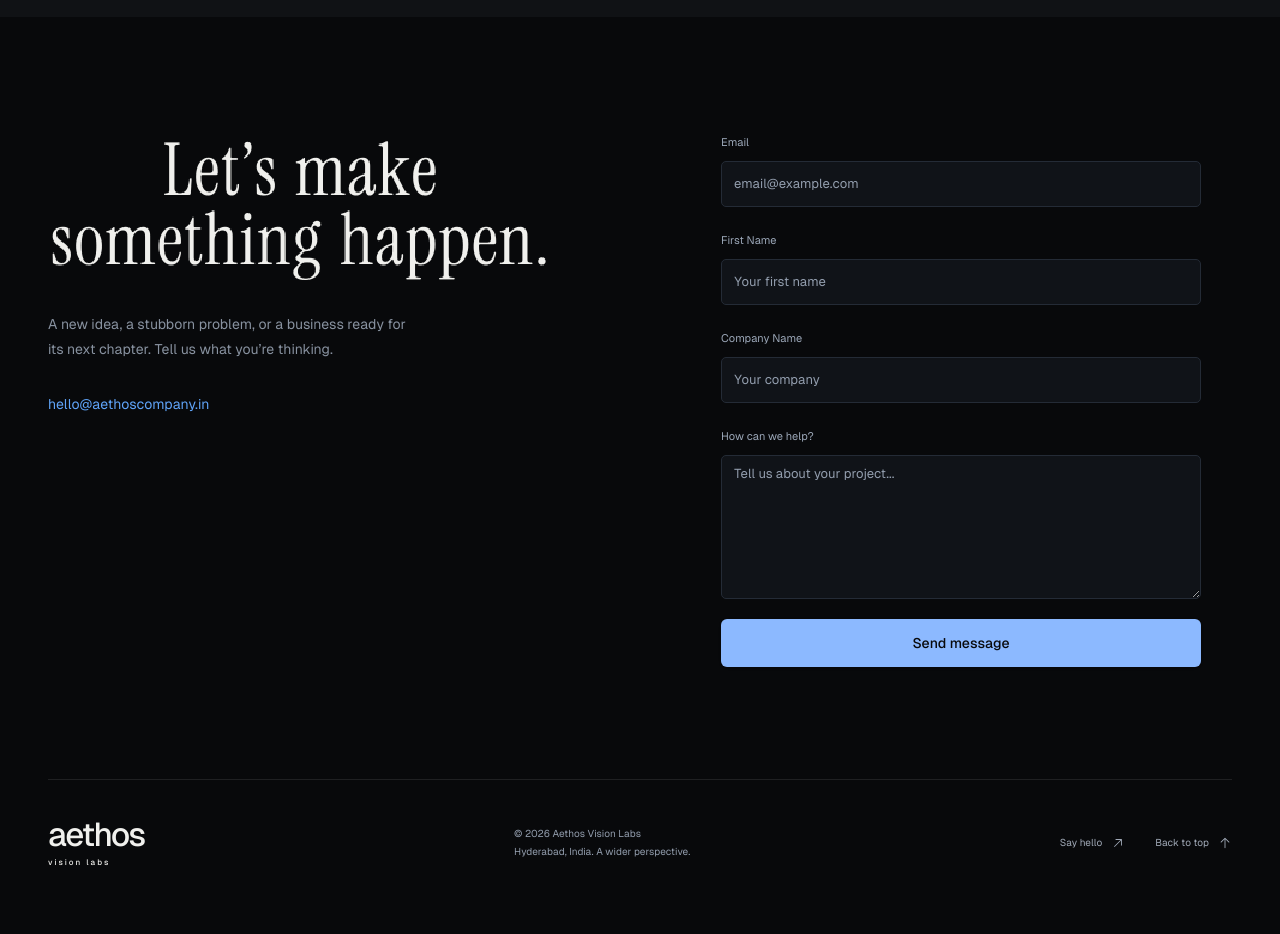
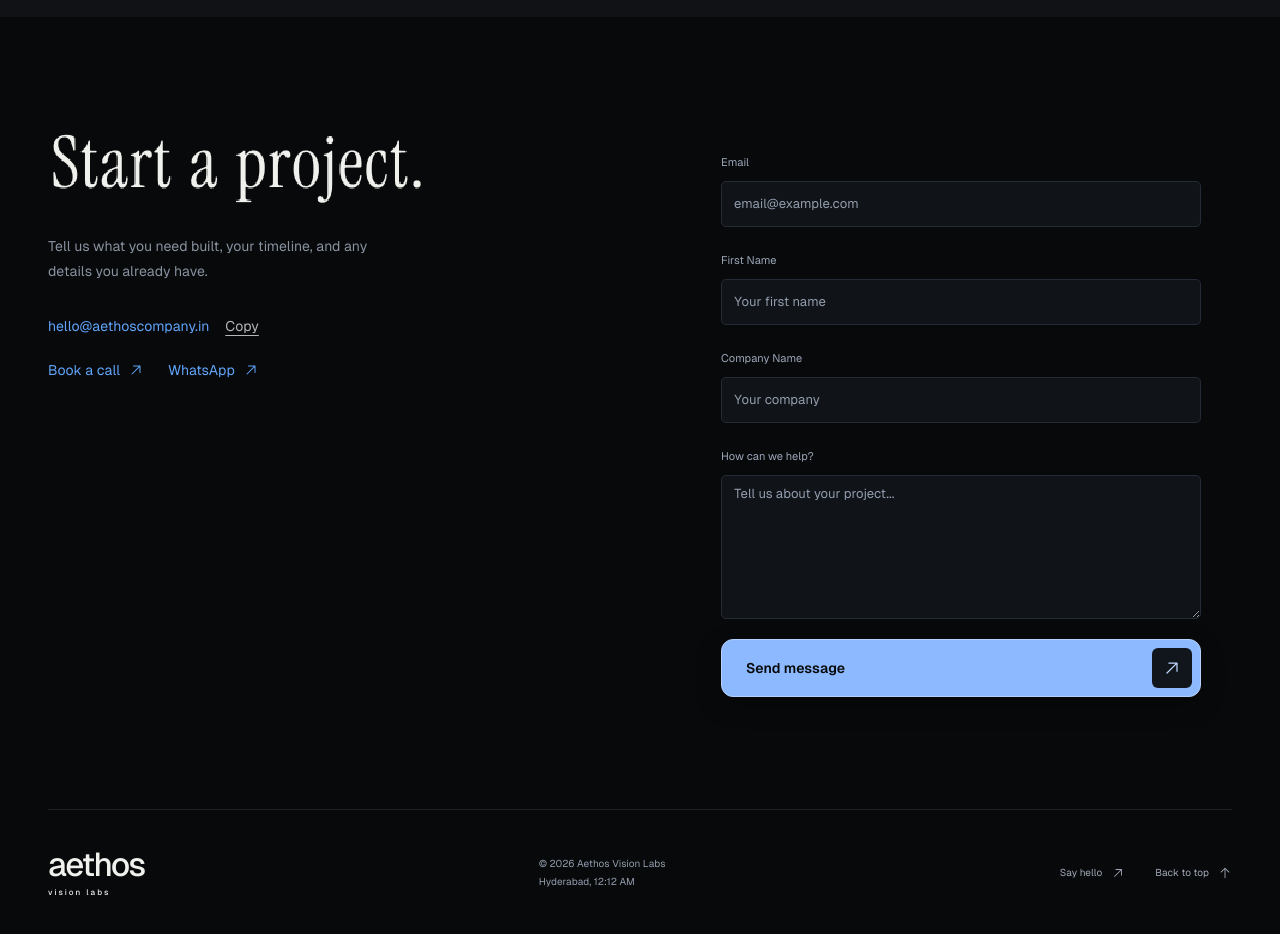
Before and after one commit to urstruelysv/avl-website-, a Next.js app: page / in a window 1280 px wide. Shown: the part 2760-3694 px from the top of the page. Before the commit the page ends 3665 px from the top, so only its background shows below. Built offline with nearby package versions, Linux system fonts and the light colour scheme.

Commit message:
Add contact paths and validation helpers with Hyderabad clock

```diff
--- a/src/app/api/send/route.ts
+++ b/src/app/api/send/route.ts
@@ -1,27 +1,37 @@
 import { EmailTemplate } from "../../components/email-template.tsx";
 import { Resend } from "resend";
 import { NextResponse } from "next/server";
-import { ContactFormValues } from "@/lib/schema";
+import { contactFormSchema } from "@/lib/schema";
 import * as React from "react";
 
 
 export async function POST(request: Request) {
   try {
+    let payload: unknown;
+    try {
+      payload = await request.json();
+    } catch {
+      return NextResponse.json({ error: "Please send a valid contact form." }, { status: 400 });
+    }
+
+    // Quietly accept bot submissions before checking credentials or contacting email delivery.
+    if (payload && typeof payload === "object" && "website" in payload && payload.website) {
+      return NextResponse.json({ success: true });
+    }
+
+    const parsed = contactFormSchema.safeParse(payload);
+    if (!parsed.success) {
+      return NextResponse.json(
+        { error: parsed.error.issues[0]?.message || "Please check the required fields." },
+        { status: 400 }
+      );
+    }
+    const data = parsed.data;
+
     if (!process.env.RESEND_API_KEY) {
       return NextResponse.json({ error: "Email delivery is unavailable. Please email hello@aethoscompany.in." }, { status: 503 });
     }
     const resend = new Resend(process.env.RESEND_API_KEY);
-    // Parse the request body
-    const data: ContactFormValues = await request.json();
-
-    // Validate required inputs
-    if (!data.email || !data.firstName) {
-      return NextResponse.json(
-        { error: "Missing required fields" },
-        { status: 400 }
-      );
-    }
-
     // Send email using production values
     const result = await resend.emails.send({
       from: "Aethos Company <ceo@aethoscompany.in>", // Verified sender
--- /dev/null
+++ b/src/app/components/ContactPaths.tsx
@@ -0,0 +1,25 @@
+"use client";
+
+import { trackContactEvent } from "@/lib/analytics";
+import { ArrowUpRight } from "./StudioIcons";
+
+export default function ContactPaths() {
+  return (
+    <div className="mt-6 flex flex-wrap items-center gap-x-6 gap-y-3 text-sm">
+      <a
+        href="https://cal.com/vamshi007/15min"
+        className="inline-flex items-center gap-2 text-blue-400 underline-offset-4 hover:underline"
+        onClick={() => trackContactEvent("book_call", "contact")}
+      >
+        Book a call <ArrowUpRight size={16} aria-hidden="true" />
+      </a>
+      <a
+        href="https://wa.me/917286885570"
+        className="inline-flex items-center gap-2 text-blue-400 underline-offset-4 hover:underline"
+        onClick={() => trackContactEvent("whatsapp", "contact")}
+      >
+        WhatsApp <ArrowUpRight size={16} aria-hidden="true" />
+      </a>
+    </div>
+  );
+}
--- a/src/app/components/ContactUs.tsx
+++ b/src/app/components/ContactUs.tsx
@@ -1,10 +1,14 @@
 "use client";
 
-import { useState } from "react";
+import { useRef, useState } from "react";
 import PixelHeading from "./PixelHeading";
 import { useForm } from "react-hook-form";
 import { zodResolver } from "@hookform/resolvers/zod";
 import { Loader2, CheckCircle2 } from "lucide-react";
+import { ArrowUpRight } from "./StudioIcons";
+import EmailCopy from "./EmailCopy";
+import ContactPaths from "./ContactPaths";
+import { trackContactEvent } from "@/lib/analytics";
 
 import { Button } from "@/components/ui/button";
 import {
@@ -25,6 +29,7 @@ export function ContactForm() {
   const [loading, setLoading] = useState(false);
   const [success, setSuccess] = useState(false);
   const [errorMessage, setErrorMessage] = useState("");
+  const websiteField = useRef<HTMLInputElement>(null);
 
   const form = useForm<ContactFormValues>({
     resolver: zodResolver(contactFormSchema),
@@ -46,7 +51,7 @@ export function ContactForm() {
         headers: {
           "Content-Type": "application/json",
         },
-        body: JSON.stringify(data),
+        body: JSON.stringify({ ...data, website: websiteField.current?.value || "" }),
       });
 
       const result = await response.json();
@@ -57,6 +62,7 @@ export function ContactForm() {
 
       setSuccess(true);
       form.reset();
+      if (websiteField.current) websiteField.current.value = "";
     } catch (error) {
       console.error("Error sending message:", error);
       setErrorMessage(
@@ -73,24 +79,24 @@ export function ContactForm() {
     <div className="avl-contact signal-contact signal-wrap">
       <div className="relative flex items-start text-white">
         <div className="relative z-10 max-w-lg">
-          <PixelHeading lines={["Let’s make", "something happen."]}/>
+          <PixelHeading lines={["Start a project."]}/>
           <p className="contact-intro-copy">
-            A new idea, a stubborn problem, or a business ready for its next chapter. Tell us what you’re thinking.
+            Tell us what you need built, your timeline, and any details you already have.
           </p>
-          <a href="mailto:hello@aethoscompany.in" className="mt-8 inline-block text-sm text-blue-400 underline-offset-4 hover:underline">hello@aethoscompany.in</a>
+          <EmailCopy />
+          <ContactPaths />
         </div>
 
       </div>
 
       <div className="flex items-start justify-center">
         {success ? (
-          <div className="w-full max-w-lg space-y-4">
+          <div className="w-full max-w-lg space-y-4" role="status" aria-live="polite">
             <Alert className="bg-blue-400/5 border-blue-300/20">
               <CheckCircle2 className="h-4 w-4 text-blue-300" />
-              <AlertTitle className="text-white">Success!</AlertTitle>
+              <AlertTitle className="text-white">Message sent.</AlertTitle>
               <AlertDescription className="text-white/70">
-                Your message has been sent successfully. We'll get back to you
-                soon!
+                Thanks for telling us about your project. You can also book a call or reach us on WhatsApp.
               </AlertDescription>
             </Alert>
             <Button
@@ -107,6 +113,10 @@ export function ContactForm() {
               onSubmit={form.handleSubmit(onSubmit)}
               className="w-full max-w-lg space-y-5"
             >
+              <div className="sr-only" aria-hidden="true">
+                <label htmlFor="contact-website">Leave this field empty</label>
+                <input ref={websiteField} id="contact-website" name="website" type="text" tabIndex={-1} autoComplete="off" />
+              </div>
               <FormField
                 control={form.control}
                 name="email"
@@ -164,9 +174,9 @@ export function ContactForm() {
                 )}
               />
               {errorMessage && <p role="alert" className="text-sm text-red-300">{errorMessage}</p>}
-              <Button type="submit" className="h-12 w-full bg-[#8cb9ff] text-[#08090b] hover:bg-[#adcfff]" disabled={loading}>
-                {loading && <Loader2 className="mr-2 h-4 w-4 animate-spin" />}
-                Send message
+              <Button type="submit" className="signal-button contact-submit" disabled={loading} onClick={() => trackContactEvent("form_submit", "contact_form")}>
+                <span>{loading ? "Sending message…" : "Send message"}</span>
+                <span className="button-arrow" aria-hidden="true">{loading ? <Loader2 className="animate-spin motion-reduce:animate-none" size={20} /> : <ArrowUpRight size={20} />}</span>
               </Button>
             </form>
           </Form>
--- /dev/null
+++ b/src/app/components/EmailCopy.tsx
@@ -0,0 +1,38 @@
+"use client";
+
+import { useState } from "react";
+
+const email = "hello@aethoscompany.in";
+
+export default function EmailCopy() {
+  const [status, setStatus] = useState("");
+
+  async function copyEmail() {
+    try {
+      if (!navigator.clipboard?.writeText) throw new Error("Clipboard unavailable");
+      await navigator.clipboard.writeText(email);
+      setStatus("Email copied.");
+    } catch {
+      setStatus("Could not copy. Select the email address or open the email link.");
+    }
+  }
+
+  return (
+    <div className="mt-8 text-sm">
+      <div className="flex flex-wrap items-center gap-x-4 gap-y-2">
+        <a href={`mailto:${email}`} className="text-blue-400 underline-offset-4 hover:underline">
+          {email}
+        </a>
+        <button
+          type="button"
+          onClick={copyEmail}
+          aria-label="Copy email address"
+          className="text-white/70 underline underline-offset-4 hover:text-white"
+        >
+          Copy
+        </button>
+      </div>
+      <p role="status" aria-live="polite" className="mt-2 text-white/70">{status}</p>
+    </div>
+  );
+}
--- a/src/app/components/Footer.tsx
+++ b/src/app/components/Footer.tsx
@@ -1,2 +1,3 @@
 import { ArrowUpRight, ArrowUp } from "./StudioIcons";
-export default function Footer(){return <footer className="signal-footer signal-wrap"><a className="footer-wordmark" href="#top">aethos<span>vision labs</span></a><p>© {new Date().getFullYear()} Aethos Vision Labs<br/>Hyderabad, India. A wider perspective.</p><div><a href="mailto:hello@aethoscompany.in">Say hello <ArrowUpRight size={14}/></a><a href="#top">Back to top <ArrowUp size={14}/></a></div></footer>}
+import HyderabadClock from "./HyderabadClock";
+export default function Footer(){return <footer className="signal-footer signal-wrap"><a className="footer-wordmark" href="#top">aethos<span>vision labs</span></a><p>© {new Date().getFullYear()} Aethos Vision Labs<br/><HyderabadClock/></p><div><a href="mailto:hello@aethoscompany.in">Say hello <ArrowUpRight size={14}/></a><a href="#top">Back to top <ArrowUp size={14}/></a></div></footer>}
--- /dev/null
+++ b/src/app/components/HyderabadClock.tsx
@@ -0,0 +1,16 @@
+"use client";
+import { useEffect, useState } from "react";
+
+const formatter = new Intl.DateTimeFormat("en-IN", {
+  timeZone: "Asia/Kolkata", hour: "numeric", minute: "2-digit", hour12: true,
+});
+export default function HyderabadClock() {
+  const [now, setNow] = useState<Date | null>(null);
+  useEffect(() => {
+    const update = () => setNow(new Date());
+    update();
+    const interval = window.setInterval(update, 30000);
+    return () => window.clearInterval(interval);
+  }, []);
+  return <time dateTime={now?.toISOString()}>{now ? `Hyderabad, ${formatter.format(now).toUpperCase()}` : "Hyderabad"}</time>;
+}
--- /dev/null
+++ b/src/lib/analytics.ts
@@ -0,0 +1,18 @@
+type ContactEvent = "book_call" | "whatsapp" | "form_submit";
+
+type ContactEventDetail = {
+  name: ContactEvent;
+  location: string;
+};
+
+/** Track a user action without collecting form contents or contact details. */
+export function trackContactEvent(name: ContactEvent, location: string) {
+  if (typeof window === "undefined") return;
+
+  // TODO: Connect avl:contact to the site's analytics provider when one is installed.
+  window.dispatchEvent(
+    new CustomEvent<ContactEventDetail>("avl:contact", {
+      detail: { name, location },
+    })
+  );
+}
```
